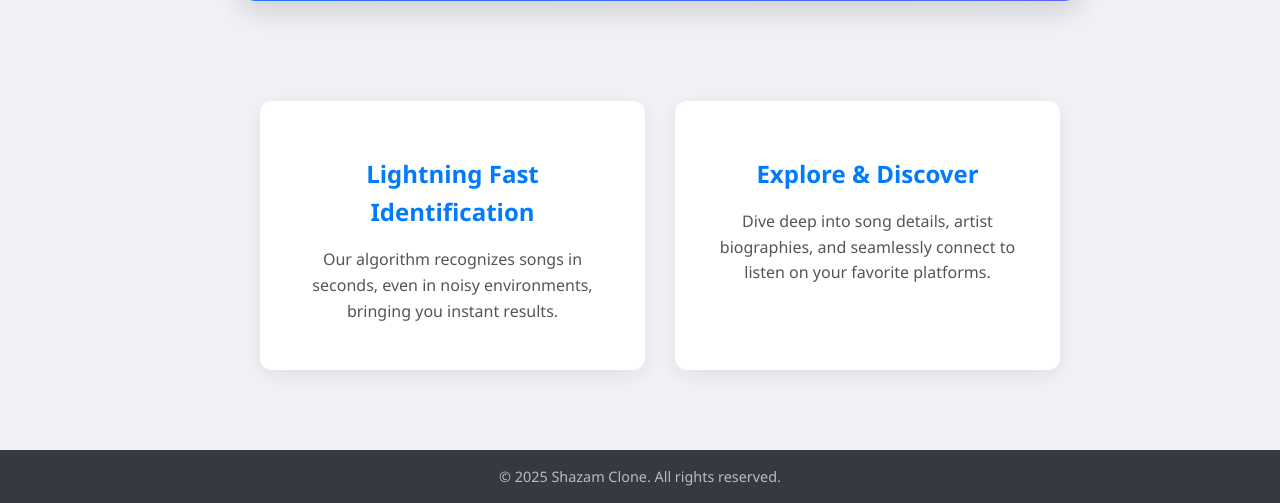
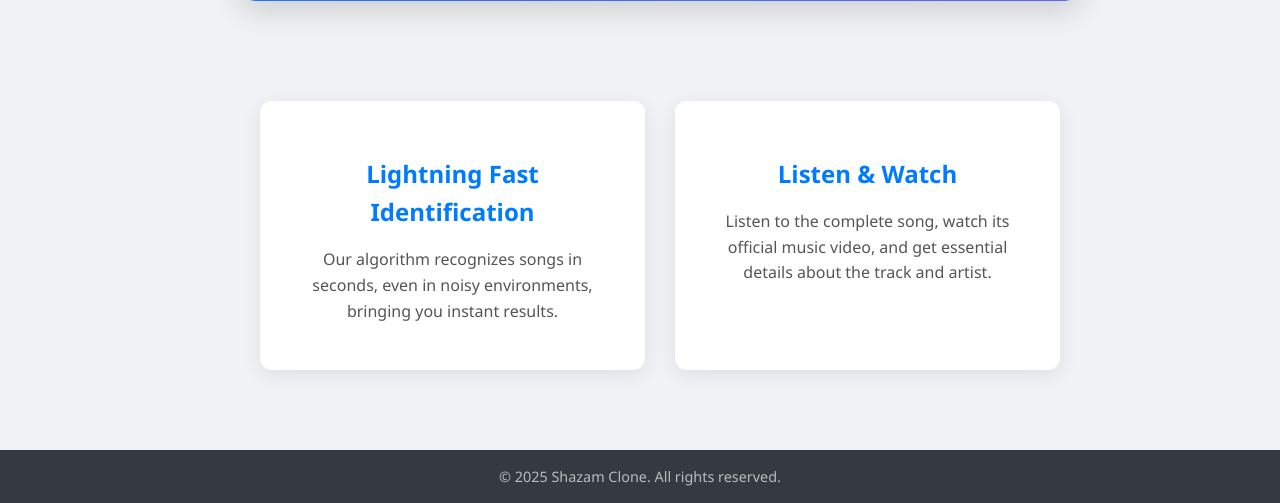
Before and after one commit to nizwant/cloud_computing_project, a Flask app: page / in a window 1280 px wide. Shown: the part 706-1209 px from the top of the page. Run offline with Flask 3, Linux system fonts and the light colour scheme.

Commit message:
feat: tweak information on main page

```diff
--- a/src/app_engine/templates/index.html
+++ b/src/app_engine/templates/index.html
@@ -43,8 +43,8 @@
             <p>Our algorithm recognizes songs in seconds, even in noisy environments, bringing you instant results.</p>
         </div>
         <div class="info-card">
-            <h3 class="info-card-title">Explore & Discover</h3>
-            <p>Dive deep into song details, artist biographies, and seamlessly connect to listen on your favorite platforms.</p>
+            <h3 class="info-card-title">Listen & Watch</h3>
+            <p>Listen to the complete song, watch its official music video, and get essential details about the track and artist.</p>
         </div>
     </section>
 </div>
```
Also changed, not shown: src/app_engine/static/index_style.css (line endings or trailing spaces).
